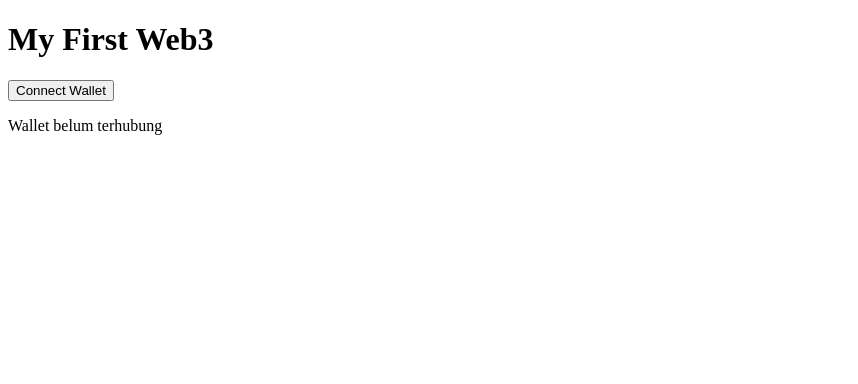
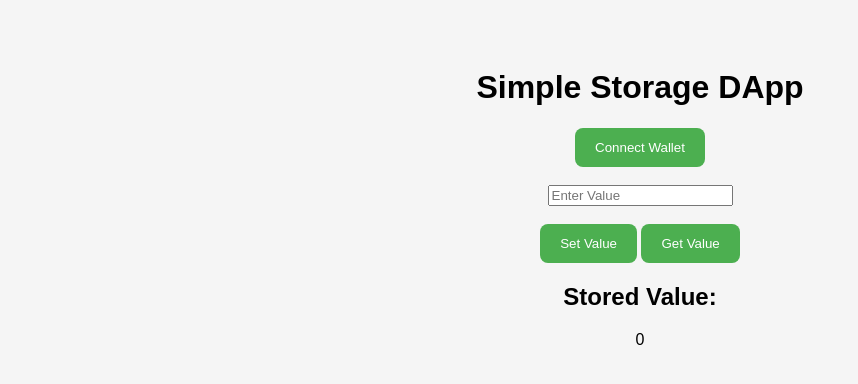
Before and after one commit to MananggeiX1/my-first-web3, a website: page frontend/index.html in a window 1280 px wide. Shown: the whole page, without its empty margins (0-858 px from the left). Drawn offline with nearby package versions, Linux system fonts and the light colour scheme.

Commit message:
Update index.html

```diff
--- a/frontend/index.html
+++ b/frontend/index.html
@@ -3,18 +3,37 @@
 <head>
     <meta charset="UTF-8">
     <meta name="viewport" content="width=device-width, initial-scale=1.0">
-    <title>My First Web3</title>
+    <title>Simple Web3 DApp</title>
+
+    <link rel="stylesheet" href="style.css">
+
+    <!-- Ethers.js -->
+    <script src="https://cdn.jsdelivr.net/npm/ethers@6.13.2/dist/ethers.umd.min.js"></script>
 </head>
 <body>
 
-<h1>My First Web3</h1>
+<div class="container">
+    <h1>Simple Storage DApp</h1>
 
-<button id="connectButton">Connect Wallet</button>
+    <button id="connectButton">Connect Wallet</button>
 
-<p id="wallet">Wallet belum terhubung</p>
+    <br><br>
 
-<script src="https://cdn.jsdelivr.net/npm/ethers@6.13.1/dist/ethers.umd.min.js"></script>
-<script src="../app.js"></script>
+    <input
+        type="number"
+        id="valueInput"
+        placeholder="Enter Value">
+
+    <br><br>
+
+    <button id="setButton">Set Value</button>
+    <button id="getButton">Get Value</button>
+
+    <h2>Stored Value:</h2>
+    <p id="result">0</p>
+</div>
+
+<script src="app.js"></script>
 
 </body>
 </html>
```
